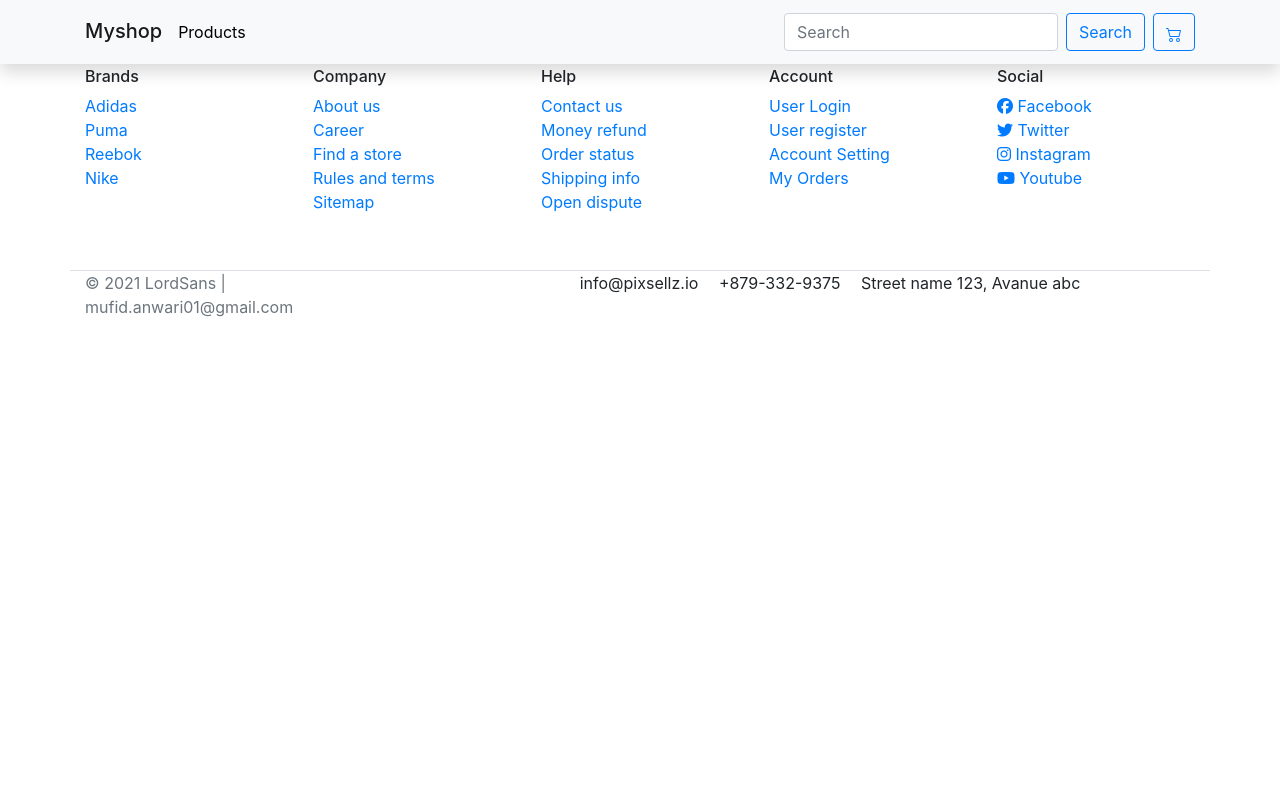
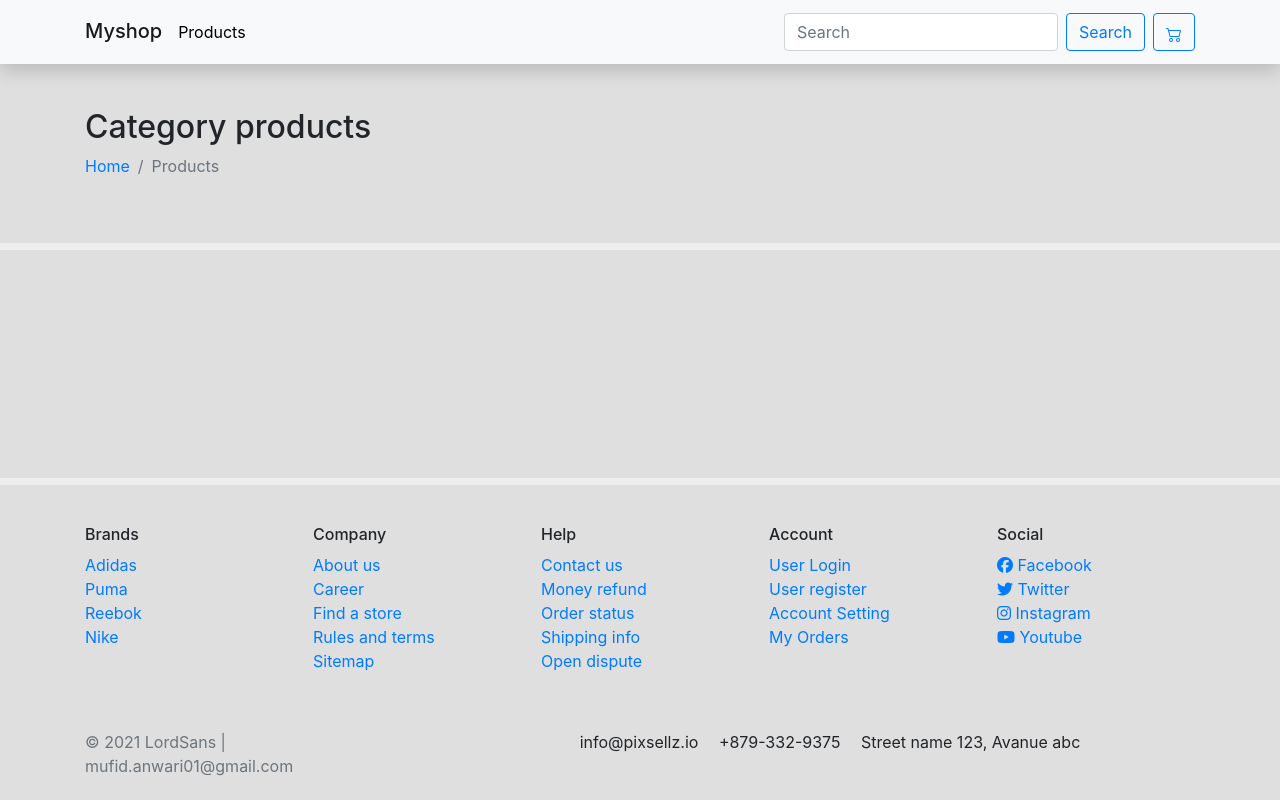
Before and after one commit to nafaraaa/e-commerce-2022, a Django app: template templates/home/producthome.html in a window 1280 px wide. Run offline with Django 3.2, Linux system fonts and the light colour scheme; the template is opened without the code that fills it, so the values that code supplies are empty; some libraries are stand-ins or nearby versions.

Commit message:
memulai template product

```diff
--- a/home/urls.py
+++ b/home/urls.py
@@ -4,5 +4,5 @@ from.views import HomeView
 app_name = 'homey'
 urlpatterns = [
     path('',HomeView.as_view(template_name='home/indexhome.html'),name='index'),
-    path('product',HomeView.as_view(),name='product'),
+    path('product',HomeView.as_view(template_name='home/producthome.html'),name='product'),
 ]
--- a/home/views.py
+++ b/home/views.py
@@ -13,6 +13,7 @@ class HomeView(ListView):
 	}
 	def get_context_data(self):
 		context = super().get_context_data()
+		print(context)
 		self.kwargs.update(self.extra_context)
 		kwargs = self.kwargs
 		return context
--- a/static/style.css
+++ b/static/style.css
@@ -1,6 +1,23 @@
+body {
+    background-color: rgba(168, 166, 166,.35);
+}
+
+.bg{
+    background-color: rgba(0, 0, 0,0);
+}
+
+.under-nav {
+    margin-top: 63px;
+}
+
+.section-pagetop {
+    padding: 45px 0;
+}
+
 .tombol{
 	width: 42px;
 }
+
 img{
 	border-image-slice: all;
 }
@@ -24,6 +41,16 @@ img{
 
 .text-decoration-none{
     color: white;
+}
+
+.breadcrumb {
+    display: flex;
+    flex-wrap: wrap;
+    padding: 0 0;
+    margin-bottom: 0;
+    list-style: none;
+    background-color: rgb(0, 0, 0,0)!important;
+    border-radius: 0.37rem;
 }
 
 .section-content{
--- a/templates/base.html
+++ b/templates/base.html
@@ -13,8 +13,8 @@
 <body>
 	<nav class="navbar shadow fixed-top navbar-expand-sm navbar-light bg-light">
 		<div class="container">
-	  		<h2><a class="navbar-brand" href="#">Myshop</a></h2>
-	  		<a href="" class="text-decoration-none mr-auto" style="color:black;">Products</a>
+	  		<h2><a class="navbar-brand" href="{% url 'homey:index' %}">Myshop</a></h2>
+	  		<a href="{% url 'homey:product' %}" class="text-decoration-none mr-auto" style="color:black;">Products</a>
 	  		<button class="navbar-toggler" type="button" data-toggle="collapse" data-target="#navbarNavAltMarkup" aria-controls="navbarNavAltMarkup" aria-expanded="false" aria-label="Toggle navigation">
 	    		<span class="navbar-toggler-icon"></span>
 	  		</button>
--- a/templates/home/indexhome.html
+++ b/templates/home/indexhome.html
@@ -74,7 +74,7 @@
 								<a href="#" class="btn btn-primary btn-sm"> Add to cart </a>
 							</figcaption>
 						</figure>
-						<small><a href="#" class="link-href text-decoration-none">See Others..</a></small>
+						<small><a href="{% url 'homey:product' %}" class="link-href text-decoration-none">See Others..</a></small>
 					</div> <!-- col.// -->
 				{% endfor %}
 			</div> <!-- row .//  -->
--- a/templates/home/producthome.html
+++ b/templates/home/producthome.html
@@ -1 +1,25 @@
 {% extends "base.html" %}
+
+{% block content %}
+    <!-- ========================= SECTION PAGETOP ========================= -->
+    <section class="section-pagetop bg under-nav ">
+        <div class="container">
+            <h2 class="title-page">Category products</h2>
+            <nav>
+            <ol class="breadcrumb text-white">
+                <li class="breadcrumb-item"><a href="{% url 'homey:index' %}">Home</a></li>
+                <li class="breadcrumb-item active" aria-current="page">Products</li>
+            </ol>
+            </nav>
+        </div> <!-- container //  -->
+    </section>
+    <!-- ========================= SECTION INTRO END// ========================= -->
+
+    <section class="section-content">
+        <div class="container">
+            <div class="row mx-0 mt-2" style="height: 200px;">
+
+            </div>
+        </div>
+    </section>
+{% endblock content %}
```
